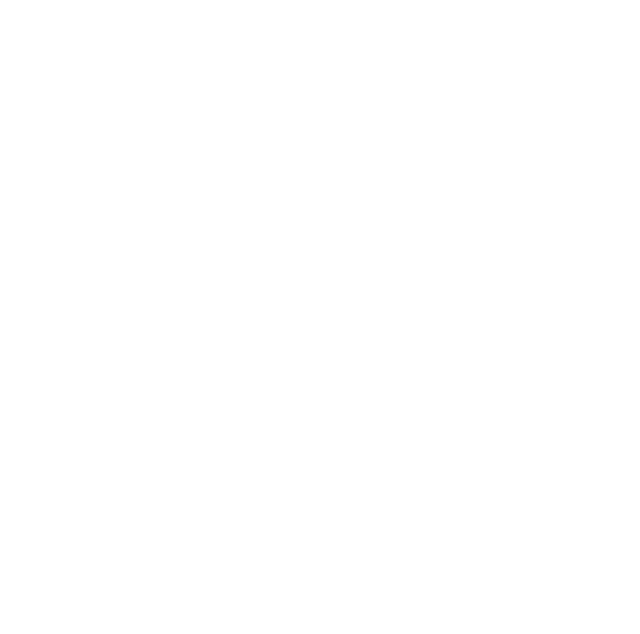
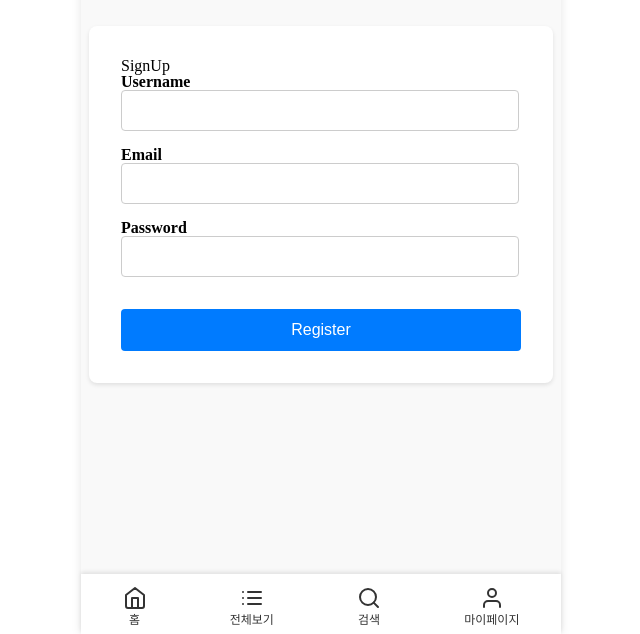
Before and after one commit to sangyunpark99/DessertSpot, a React (Create React App) app in the folder frontend/: page /signUp in a window 1280 px wide. Before the commit this address had no page. Shown: the part 166-800 px from the top of the page, without its empty margins (319-959 px from the left). Built offline with nearby package versions, Linux system fonts and the light colour scheme.

Commit message:
[#3] style: 로그인, 회원가입, 프로필 틀 제작

```diff
--- a/frontend/package.json
+++ b/frontend/package.json
@@ -10,6 +10,7 @@
     "axios": "^1.7.2",
     "react": "^18.3.1",
     "react-dom": "^18.3.1",
+    "react-feather": "^2.0.10",
     "react-redux": "^9.1.2",
     "react-router-dom": "^6.23.1",
     "react-scripts": "5.0.1",
--- a/frontend/src/App.js
+++ b/frontend/src/App.js
@@ -4,24 +4,47 @@
 import LoginPage from './pages/LoginPage';
 import SignUpPage from './pages/SignUpPage';
 import ProfilePage from './pages/ProfilePage';
-import Header from "./components/Header";
-import Footer from "./components/Footer";
-import GlobalStyle from "./styles/GlobalStyle";
+import BottomNavBar from './components/BottomNavBar';
+import GlobalStyle from './styles/GlobalStyle';
+import styled from 'styled-components';
+
+const AppContainer = styled.div`
+  width: 100%;
+  max-width: 480px;
+  background-color: #fff;
+  box-shadow: 0 0 10px rgba(0, 0, 0, 0.1);
+  flex: 1;
+  display: flex;
+  flex-direction: column;
+  position: relative;
+  margin: 0 auto;
+`;
+
+const ContentContainer = styled.div`
+  flex: 1;
+  display: flex;
+  flex-direction: column;
+  justify-content: center;
+  align-items: center;
+  padding-bottom: 60px; /* Make room for the nav bar */
+  width: 100%;
+`;
 
 function App() {
     return (
         <Router>
-          <div>
-              <GlobalStyle/>
-              <Header/>
+            <GlobalStyle />
+            <AppContainer>
+                <ContentContainer>
                     <Routes>
-                  <Route exact path="/" component={HomePage} />
-                  <Route path="/login" component={LoginPage} />
-                  <Route path="/register" component={SignUpPage} />
-                  <Route path="/profile" component={ProfilePage} />
+                        <Route path="/" element={<HomePage />} />
+                        <Route path="/login" element={<LoginPage />} />
+                        <Route path="/signUp" element={<SignUpPage />} />
+                        <Route path="/profile" element={<ProfilePage />} />
                     </Routes>
-              <Footer/>
-          </div>
+                </ContentContainer>
+                <BottomNavBar />
+            </AppContainer>
         </Router>
     );
 }
--- /dev/null
+++ b/frontend/src/components/BottomNavBar.js
@@ -0,0 +1,77 @@
+import React from 'react';
+import { Link, useLocation } from 'react-router-dom';
+import styled from 'styled-components';
+import { Home, List, Search, User } from 'react-feather';
+
+const NavBar = styled.nav`
+  width: 100%;
+  height: 60px;
+  background-color: #fff;
+  box-shadow: 0 -2px 4px rgba(0, 0, 0, 0.1);
+  display: flex;
+  justify-content: space-around;
+  align-items: center;
+  position: absolute;
+  bottom: 0;
+  left: 0;
+  z-index: 1000;
+`;
+
+const NavItem = styled.div`
+  display: flex;
+  flex-direction: column;
+  align-items: center;
+  color: ${props => (props.active ? '#ff0000' : '#333')};
+
+  a {
+    color: inherit;
+    text-decoration: none;
+    display: flex;
+    flex-direction: column;
+    align-items: center;
+    font-size: 0.75rem;
+    margin-top: 0.25rem;
+  }
+
+  svg {
+    width: 24px;
+    height: 24px;
+    margin-bottom: 0.25rem;
+  }
+`;
+
+
+const BottomNavBar = () => {
+    const location = useLocation();
+
+    return (
+        <NavBar>
+            <NavItem active={location.pathname === '/'}>
+                <Link to="/">
+                    <Home />
+                    <div>홈</div>
+                </Link>
+            </NavItem>
+            <NavItem active={location.pathname === '/signup'}>
+                <Link to="/signup">
+                    <List />
+                    <div>전체보기</div>
+                </Link>
+            </NavItem>
+            <NavItem active={location.pathname === '/login'}>
+                <Link to="/login">
+                    <Search />
+                    <div>검색</div>
+                </Link>
+            </NavItem>
+            <NavItem active={location.pathname === '/profile'}>
+                <Link to="/profile">
+                    <User />
+                    <div>마이페이지</div>
+                </Link>
+            </NavItem>
+        </NavBar>
+    );
+};
+
+export default BottomNavBar;
--- a/frontend/src/components/Footer.js
+++ /dev/null
@@ -1,11 +0,0 @@
-import React from 'react';
-
-function Footer() {
-    return (
-        <footer>
-            <p>&copy; {new Date().getFullYear()} Dessert Shop. All rights reserved.</p>
-        </footer>
-    );
-}
-
-export default Footer;
--- a/frontend/src/components/Header.js
+++ /dev/null
@@ -1,48 +0,0 @@
-import { Link } from 'react-router-dom';
-import { useDispatch, useSelector } from 'react-redux';
-import { logout } from '../store/slices/authSlice';
-
-function Header() {
-    const dispatch = useDispatch();
-    const {user: currentUser} = useSelector(state => state.state.auth);
-
-    const handleLogout = () => {
-      dispatch(logout());
-    };
-
-    return (
-        <header>
-            <nav>
-                <ul>
-                    <li>
-                        <Link to="/">Home</Link>
-                    </li>
-                    <li>
-                        <Link to="/profile">Profile</Link>
-                    </li>
-                    {currentUser ? (
-                        <>
-                            <li>
-                                <Link to="/profile">{currentUser.username}</Link>
-                            </li>
-                            <li>
-                                <a href="/" onClick={handleLogout}>Logout</a>
-                            </li>
-                        </>
-                    ) : (
-                        <>
-                            <li>
-                                <Link to="/login">Login</Link>
-                            </li>
-                            <li>
-                                <Link to="/register">Register</Link>
-                            </li>
-                        </>
-                    )}
-                </ul>
-            </nav>
-        </header>
-    );
-}
-
-export default Header;
--- a/frontend/src/components/LoginForm.js
+++ b/frontend/src/components/LoginForm.js
@@ -1,6 +1,55 @@
 import { useState } from 'react';
 import { useDispatch, useSelector } from 'react-redux';
 import { login } from '../store/slices/authSlice';
+import styled from "styled-components";
+
+const Form = styled.form`
+  display: flex;
+  flex-direction: column;
+`;
+
+const FormGroup = styled.div`
+  margin-bottom: 1rem;
+`;
+
+const Label = styled.label`
+  margin-bottom: 0.5rem;
+  font-weight: bold;
+`;
+
+const Input = styled.input`
+  padding: 0.75rem;
+  border: 1px solid #ccc;
+  border-radius: 4px;
+  width: 93%;
+  transition: border-color 0.3s;
+
+  &:focus {
+    border-color: #007bff;
+    outline: none;
+  }
+`;
+
+const Button = styled.button`
+  padding: 0.75rem;
+  background-color: #007bff;
+  color: #fff;
+  border: none;
+  border-radius: 4px;
+  font-size: 1rem;
+  margin-top: 1rem;
+  cursor: pointer;
+  transition: background-color 0.3s;
+
+  &:hover {
+    background-color: #0056b3;
+  }
+`;
+
+const ErrorMessage = styled.p`
+  color: red;
+  font-size: 0.875rem;
+`;
 
 function LoginForm() {
     const [username, setUsername] = useState('');
@@ -14,28 +63,28 @@
     };
 
     return (
-        <form onSubmit={handleSubmit}>
-            <div>
-                <label>Username</label>
-                <input
+        <Form onSubmit={handleSubmit}>
+            <FormGroup>
+                <Label>Username</Label>
+                <Input
                     type="text"
                     value={username}
                     onChange={(e) => setUsername(e.target.value)}
                     required
                 />
-            </div>
-            <div>
-                <label>Password</label>
-                <input
+            </FormGroup>
+            <FormGroup>
+                <Label>Password</Label>
+                <Input
                     type="password"
                     value={password}
                     onChange={(e) => setPassword(e.target.value)}
                     required
                 />
-            </div>
-            <button type="submit">Login</button>
-            {error && <p>{error}</p>}
-        </form>
+            </FormGroup>
+            <Button type="submit">Login</Button>
+            {error && <ErrorMessage>{error}</ErrorMessage>}
+        </Form>
     );
 }
 
--- a/frontend/src/components/Profile.js
+++ b/frontend/src/components/Profile.js
@@ -6,7 +6,6 @@
 
     return (
         <div>
-            <h1>Profile</h1>
             {user && (
                 <div>
                     <p><strong>Username:</strong> {user.username}</p>
--- a/frontend/src/components/SignUpForm.js
+++ b/frontend/src/components/SignUpForm.js
@@ -1,6 +1,55 @@
 import React, { useState } from 'react';
 import { useDispatch, useSelector } from 'react-redux';
 import { signup } from '../store/slices/authSlice';
+import styled from "styled-components";
+
+const Form = styled.form`
+  display: flex;
+  flex-direction: column;
+`;
+
+const FormGroup = styled.div`
+  margin-bottom: 1rem;
+`;
+
+const Label = styled.label`
+  margin-bottom: 0.5rem;
+  font-weight: bold;
+`;
+
+const Input = styled.input`
+  padding: 0.75rem;
+  border: 1px solid #ccc;
+  border-radius: 4px;
+  width: 93%;
+  transition: border-color 0.3s;
+
+  &:focus {
+    border-color: #007bff;
+    outline: none;
+  }
+`;
+
+const Button = styled.button`
+  padding: 0.75rem;
+  background-color: #007bff;
+  color: #fff;
+  border: none;
+  border-radius: 4px;
+  font-size: 1rem;
+  margin-top: 1rem;
+  cursor: pointer;
+  transition: background-color 0.3s;
+
+  &:hover {
+    background-color: #0056b3;
+  }
+`;
+
+const ErrorMessage = styled.p`
+  color: red;
+  font-size: 0.875rem;
+`;
 
 function RegisterForm() {
     const [username, setUsername] = useState('');
@@ -15,37 +64,37 @@
     };
 
     return (
-        <form onSubmit={handleSubmit}>
-            <div>
-                <label>Username</label>
-                <input
+        <Form onSubmit={handleSubmit}>
+            <FormGroup>
+                <Label>Username</Label>
+                <Input
                     type="text"
                     value={username}
                     onChange={(e) => setUsername(e.target.value)}
                     required
                 />
-            </div>
-            <div>
-                <label>Email</label>
-                <input
+            </FormGroup>
+            <FormGroup>
+                <Label>Email</Label>
+                <Input
                     type="email"
                     value={email}
                     onChange={(e) => setEmail(e.target.value)}
                     required
                 />
-            </div>
-            <div>
-                <label>Password</label>
-                <input
+            </FormGroup>
+            <FormGroup>
+                <Label>Password</Label>
+                <Input
                     type="password"
                     value={password}
                     onChange={(e) => setPassword(e.target.value)}
                     required
                 />
-            </div>
-            <button type="submit">SignUp</button>
-            {error && <p>{error}</p>}
-        </form>
+            </FormGroup>
+            <Button type="submit">Register</Button>
+            {error && <ErrorMessage>{error}</ErrorMessage>}
+        </Form>
     );
 }
 
--- a/frontend/src/pages/HomePage.js
+++ b/frontend/src/pages/HomePage.js
@@ -1,11 +1,96 @@
 import React from 'react';
+import styled from 'styled-components';
 
-function HomePage() {
+const PageContainer = styled.div`
+  width: 100%;
+  height: calc(100vh - 60px);
+  max-width: 480px;
+  margin: 0 auto;
+  //padding: 1rem;
+`;
+
+const Banner = styled.div`
+  width: 100%;
+  height: 200px;
+  background: url('https://via.placeholder.com/480x200') center/cover no-repeat;
+  margin-bottom: 1rem;
+`;
+
+const Categories = styled.div`
+  display: flex;
+  justify-content: space-between;
+  flex-wrap: wrap;
+  margin-bottom: 1rem;
+`;
+
+const Category = styled.div`
+  width: 22%;
+  text-align: center;
+  margin-bottom: 1rem;
+`;
+
+const Products = styled.div`
+  display: flex;
+  flex-wrap: wrap;
+  justify-content: space-between;
+`;
+
+const Product = styled.div`
+  width: 48%;
+  margin-bottom: 1rem;
+`;
+
+const HomePage = () => {
     return (
-        <div>
-            <h1>Welcome to the Dessert Shop!</h1>
-        </div>
+        <PageContainer>
+            <Banner />
+            <Categories>
+                <Category>
+                    <img src="https://via.placeholder.com/50" alt="Category" />
+                    <div>남자패션</div>
+                </Category>
+                <Category>
+                    <img src="https://via.placeholder.com/50" alt="Category" />
+                    <div>의류</div>
+                </Category>
+                <Category>
+                    <img src="https://via.placeholder.com/50" alt="Category" />
+                    <div>주얼리</div>
+                </Category>
+                <Category>
+                    <img src="https://via.placeholder.com/50" alt="Category" />
+                    <div>패션소품</div>
+                </Category>
+                <Category>
+                    <img src="https://via.placeholder.com/50" alt="Category" />
+                    <div>라이프</div>
+                </Category>
+                <Category>
+                    <img src="https://via.placeholder.com/50" alt="Category" />
+                    <div>신발</div>
+                </Category>
+                <Category>
+                    <img src="https://via.placeholder.com/50" alt="Category" />
+                    <div>디지털/핸드폰</div>
+                </Category>
+                <Category>
+                    <img src="https://via.placeholder.com/50" alt="Category" />
+                    <div>가방</div>
+                </Category>
+            </Categories>
+            <div>회원님을 위한 추천 상품</div>
+            <Products>
+                <Product>
+                    <img src="https://via.placeholder.com/200x250" alt="Product" />
+                    <div>17% 9,900원</div>
+                </Product>
+                <Product>
+                    <img src="https://via.placeholder.com/200x250" alt="Product" />
+                    <div>10% 8,910원</div>
+                </Product>
+            </Products>
+        </PageContainer>
     );
-}
+};
 
 export default HomePage;
--- a/frontend/src/pages/LoginPage.js
+++ b/frontend/src/pages/LoginPage.js
@@ -1,11 +1,35 @@
 import LoginForm from "../components/LoginForm";
+import styled from "styled-components";
+
+const PageContainer = styled.div`
+  display: flex;
+  flex-direction: column;
+  align-items: center;
+  justify-content: center;
+  min-height: calc(100vh - 60px); /* Adjust for bottom nav height */
+  background-color: #f9f9f9;
+  //padding-bottom: 60px; /* Make room for the bottom nav */
+  width: 100%;
+`;
+
+const LoginBox = styled.div`
+  background: #fff;
+  padding: 2rem;
+  box-shadow: 0 2px 4px rgba(0, 0, 0, 0.1);
+  border-radius: 8px;
+  width: 100%;
+  max-width: 400px;
+`;
+
 
 function LoginPage() {
     return (
-        <div>
-            <h1>Login</h1>
-            <LoginForm />
-        </div>
+        <PageContainer>
+            <LoginBox>
+                <h1>Login</h1>
+                <LoginForm />
+            </LoginBox>
+        </PageContainer>
     );
 }
 
--- a/frontend/src/pages/ProfilePage.js
+++ b/frontend/src/pages/ProfilePage.js
@@ -1,12 +1,21 @@
 import React from 'react';
 import Profile from '../components/Profile';
+import styled from "styled-components";
+
+const PageContainer = styled.div`
+  width: 100%;
+  height: calc(100vh - 60px);
+  max-width: 480px;
+  margin: 0 auto;
+  //padding: 1rem;
+`;
 
 function ProfilePage() {
     return (
-        <div>
+        <PageContainer>
             <h1>Profile</h1>
             <Profile />
-        </div>
+        </PageContainer>
     );
 }
 
--- a/frontend/src/pages/SignUpPage.js
+++ b/frontend/src/pages/SignUpPage.js
@@ -1,12 +1,34 @@
 import React from 'react';
 import SignUpForm from '../components/SignUpForm';
+import styled from "styled-components";
+
+const PageContainer = styled.div`
+  display: flex;
+  flex-direction: column;
+  align-items: center;
+  justify-content: center;
+  min-height: calc(100vh - 60px); /* Adjust for bottom nav height */
+  background-color: #f9f9f9;
+  width: 100%;
+`;
+
+const SignUpBox = styled.div`
+  background: #fff;
+  padding: 2rem;
+  box-shadow: 0 2px 4px rgba(0, 0, 0, 0.1);
+  border-radius: 8px;
+  width: 100%;
+  max-width: 400px;
+`;
 
 function SignUpPage() {
     return (
-        <div>
-            <h1>SignUp</h1>
-            <SignUpForm/>
-        </div>
+        <PageContainer>
+            <SignUpBox>
+                <h1>SignUp</h1>
+                <SignUpForm />
+            </SignUpBox>
+        </PageContainer>
     )
 }
 
```
Also changed, not shown: 1 other file (tests, documents, lock files or other folders). Lines whose indentation alone changed are shown as unchanged.
